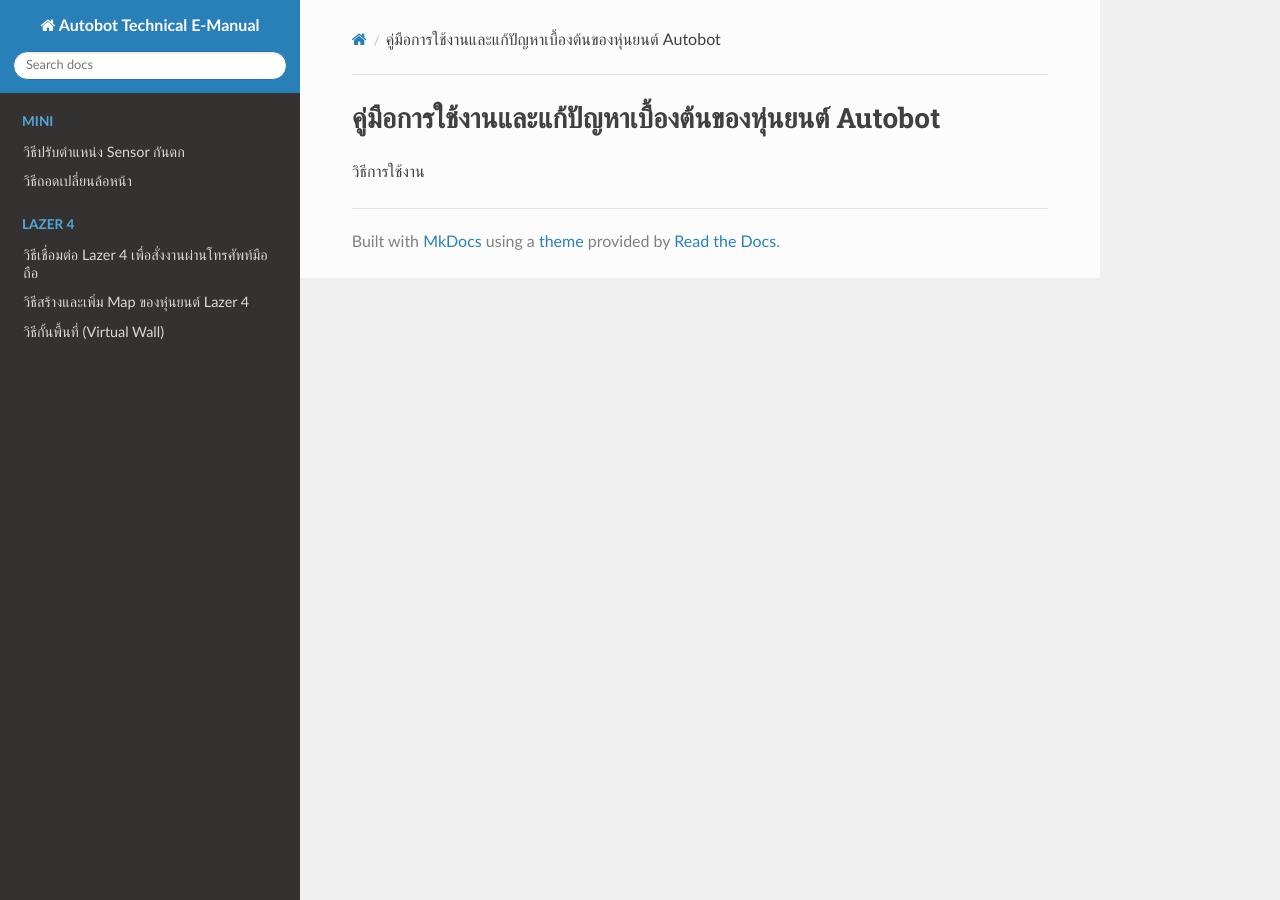
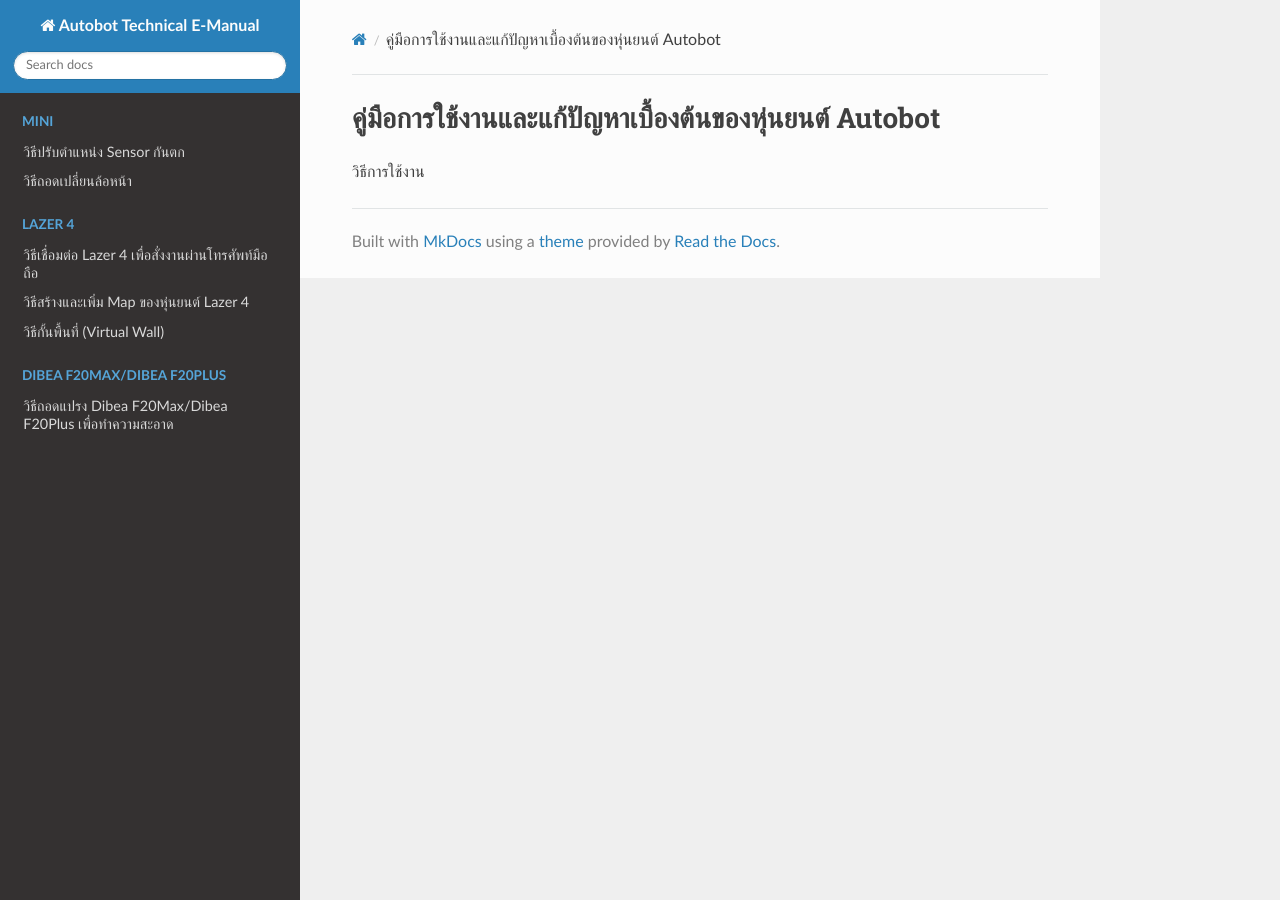
Before and after one commit to b0ssiz/Autobot-Technical-EManual, an MkDocs documentation site: the page built from docs/index.md, in a window 1280 px wide. Built offline with MkDocs 1.6.1, drawn with Linux system fonts in a browser that asks for light colours; nearby versions of some CDN libraries.

Commit message:
Add DibeaF20 Manual

```diff
--- a/mkdocs.yml
+++ b/mkdocs.yml
@@ -7,4 +7,6 @@
         - 'วิธีเชื่อมต่อ Lazer 4 เพื่อสั่งงานผ่านโทรศัพท์มือถือ' : lazer4_app_con.md
         - 'วิธีสร้างและเพิ่ม Map ของหุ่นยนต์ Lazer 4' : lazer4_mapping.md
         - 'วิธีกั้นพื้นที่ (Virtual Wall)' : lazer4_virtual_wall.md
+    - Dibea F20Max/Dibea F20Plus:
+        - 'วิธีถอดแปรง Dibea F20Max/Dibea F20Plus เพื่อทำความสะอาด' : f20_brush_cleaning.md
 theme: readthedocs
```
